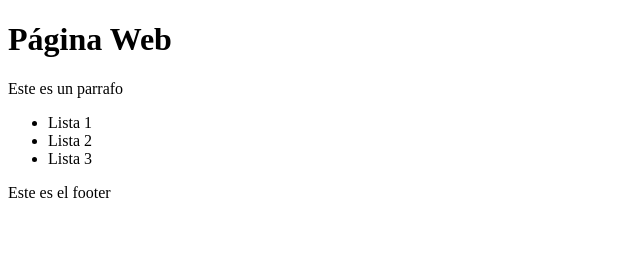
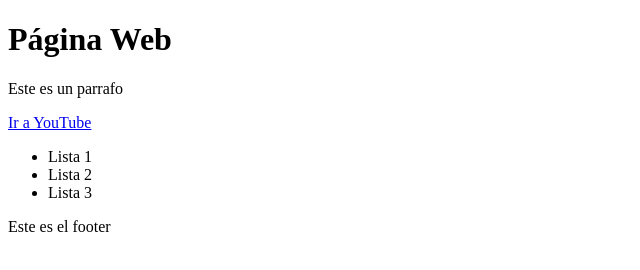
Before and after one commit to Raul5304/proyecto-web-ramas-Raul, a plain HTML site: page index.html in a window 1280 px wide. Shown: the whole page, without its empty margins (0-640 px from the left). Drawn offline with Linux system fonts and the light colour scheme.

Commit message:
Primer edit

```diff
--- a/index.html
+++ b/index.html
@@ -10,6 +10,7 @@
     <header><h1>Página Web</h1></header>
     <main>
         <p>Este es un parrafo</p>
+        <a href="www.youtube.com">Ir a YouTube</a><br>
         <ul>
             <li>Lista 1</li>
             <li>Lista 2</li>
```
